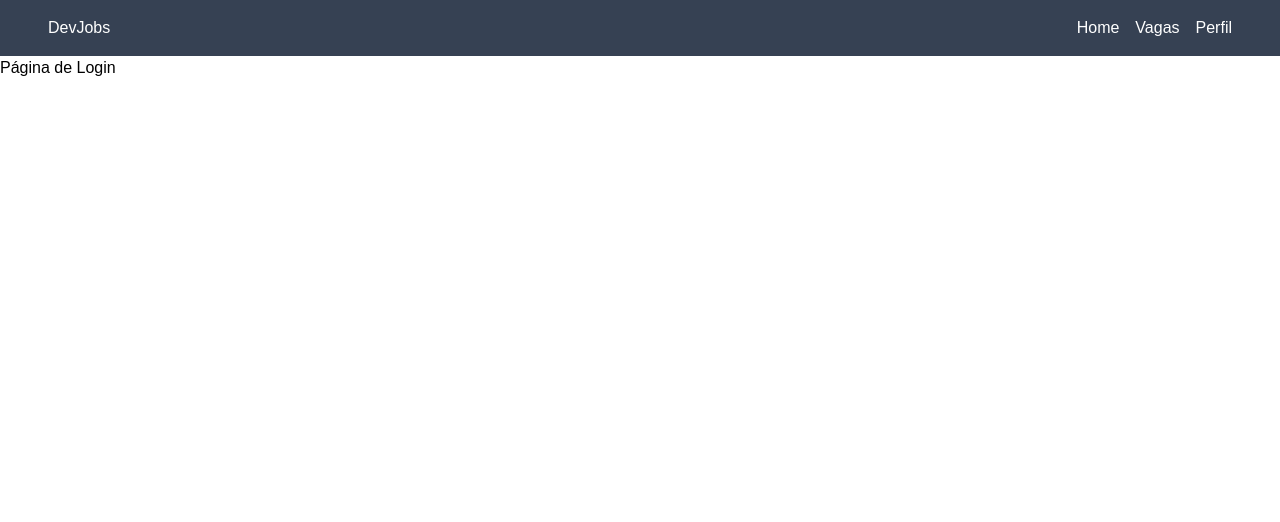
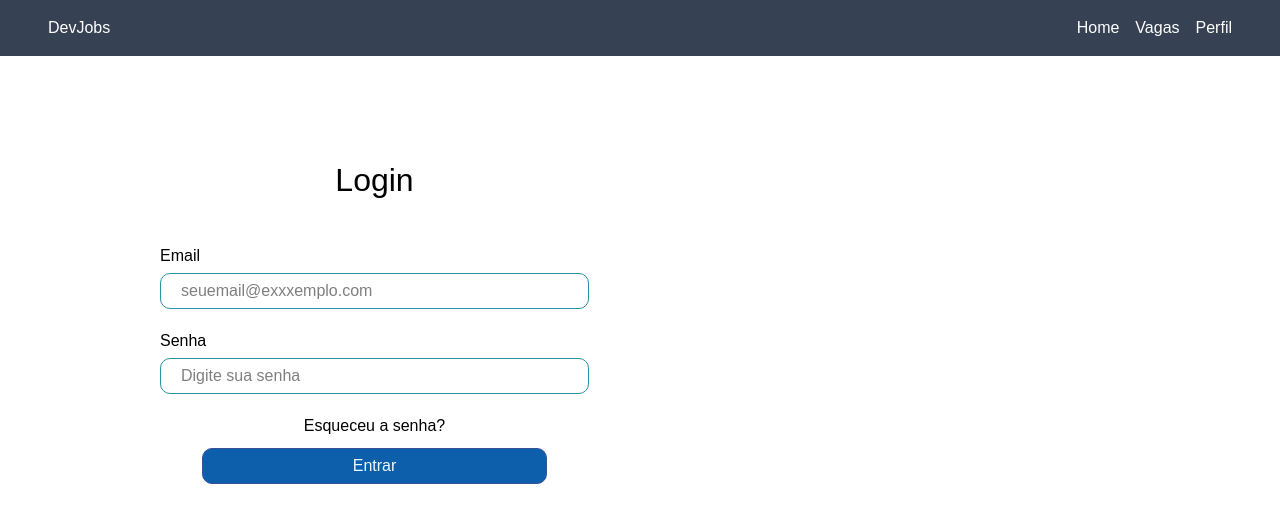
Before and after one commit to GabrielFDevelop/DevJobs, a Next.js app in the folder devJobs/: page /login in a window 1280 px wide. Shown: the top 522 px of the page. Built offline with nearby package versions, Linux system fonts and the light colour scheme.

Commit message:
Implementação na tela de Login(visual apenas).

```diff
--- /dev/null
+++ b/devJobs/src/app/login/page.module.css
@@ -0,0 +1,46 @@
+.bodyLogin{
+    display: flex;
+    margin: 0;
+    padding: 0;
+    align-items: center;
+}
+
+.boxLogin{
+    margin: 80px;
+    padding: 20px 80px 60px 80px;
+    border-radius: 20px;
+    justify-items: center;
+}
+
+.titleLogin{
+    font-size: 32px;
+    padding-bottom: 20px;
+}
+
+.listLogin{
+    justify-items: center;
+    padding: 20px 0 0 0;
+}
+
+.inputEmail{
+    margin: 5px 0 20px 0;
+    padding: 5px 200px 5px 20px;
+    border: solid 1px rgb(37, 147, 161);
+    border-radius: 10px;
+}
+
+.inputSenha{
+    margin: 5px 0 20px 0;
+    padding: 5px 200px 5px 20px;
+    border: solid 1px rgb(37, 147, 161);
+    border-radius: 10px;
+}
+
+.buttonEntrar{
+    margin: 10px 0 0 0;
+    padding: 5px 150px 5px 150px;
+    border: solid 1px rgb(56, 81, 151);
+    background-color: rgb(13, 95, 172);
+    color: aliceblue;
+    border-radius: 10px;
+}
--- a/devJobs/src/app/login/page.tsx
+++ b/devJobs/src/app/login/page.tsx
@@ -1,5 +1,25 @@
+import style from './page.module.css'
+
 export default function LoginPage() {
     return(
-        <div>Página de Login</div>
+        <div className={style.bodyLogin}>
+            <div className={style.boxLogin}>
+                <h1 className={style.titleLogin}>Login</h1>
+                <ul className={style.listLogin}>
+                    <li>
+                        <p>Email</p>
+                        <input className={style.inputEmail} type="text" placeholder='seuemail@exxxemplo.com' />
+                    </li>
+                    <li>
+                        <p>Senha</p>
+                        <input className={style.inputSenha} type="text" placeholder='Digite sua senha' />
+                    </li>
+                    <a href='/trocaSenha' >Esqueceu a senha?</a>
+                    <li>
+                        <button className={style.buttonEntrar}>Entrar</button>
+                    </li>
+                </ul>
+            </div>
+        </div>
     )
 }
```
Also changed, not shown: devJobs/public/empregoLogin.jpg (added).
